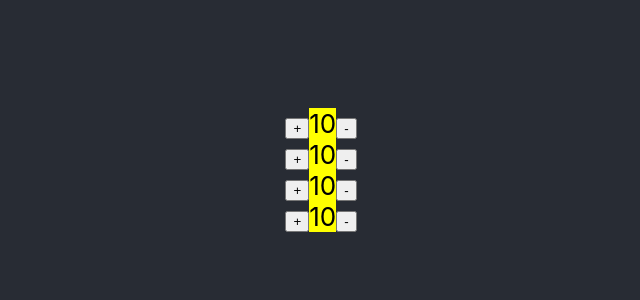
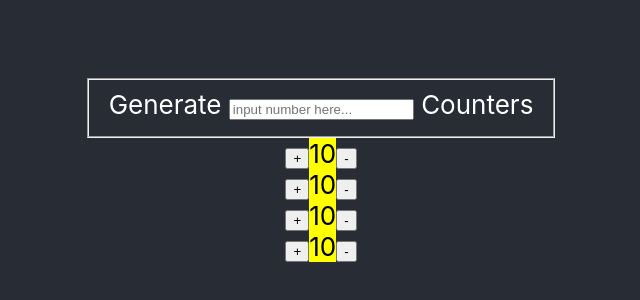
Before and after one commit to woodyyan/counter-react, a React (Create React App) app: page / in a window 1280 px wide. Shown: the part 230-530 px from the top of the page, without its empty margins (319-959 px from the left). Built offline with nearby package versions, Linux system fonts and the light colour scheme.

Commit message:
[Linne] - add static form to get user input for the number of counters

```diff
--- a/src/components/CounterGroup.js
+++ b/src/components/CounterGroup.js
@@ -10,6 +10,13 @@ class CounterGroup extends Component {
     const countOfCounters = new Array(size).fill(initValue);
     return (
       <div>
+        <form>
+          <fieldset>
+            <label htmlFor="number">Generate </label>
+            <input name="number" placeholder="input number here..." />
+            <span> Counters</span>
+          </fieldset>
+        </form>
         {countOfCounters.map(() => (
           <Counter key={uniqid()} />
         ))}
--- /dev/null
+++ b/src/constants/constants.js
@@ -0,0 +1,3 @@
+const INIT_ARRAY_VALUE = 0;
+
+export { INIT_ARRAY_VALUE };
```
